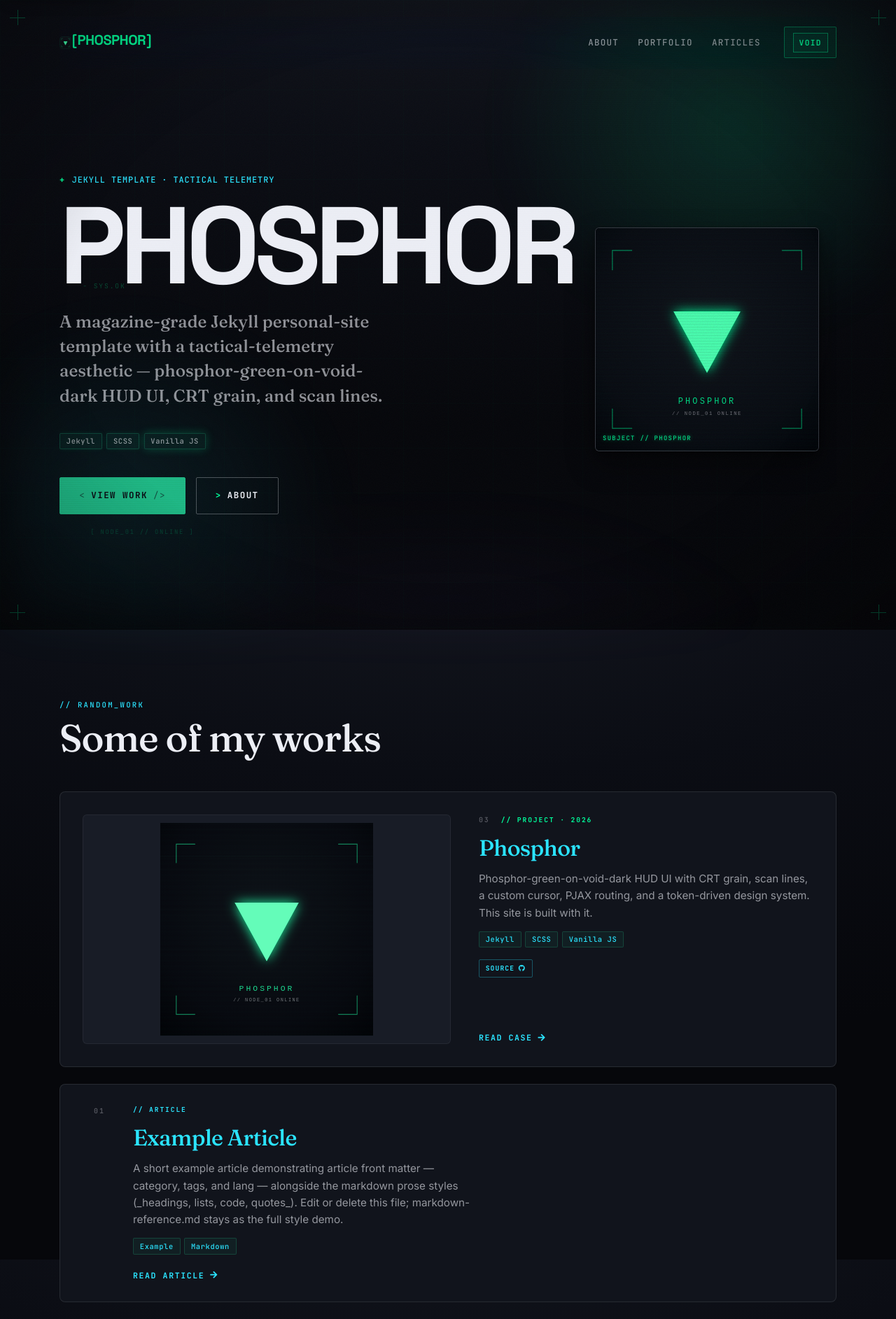
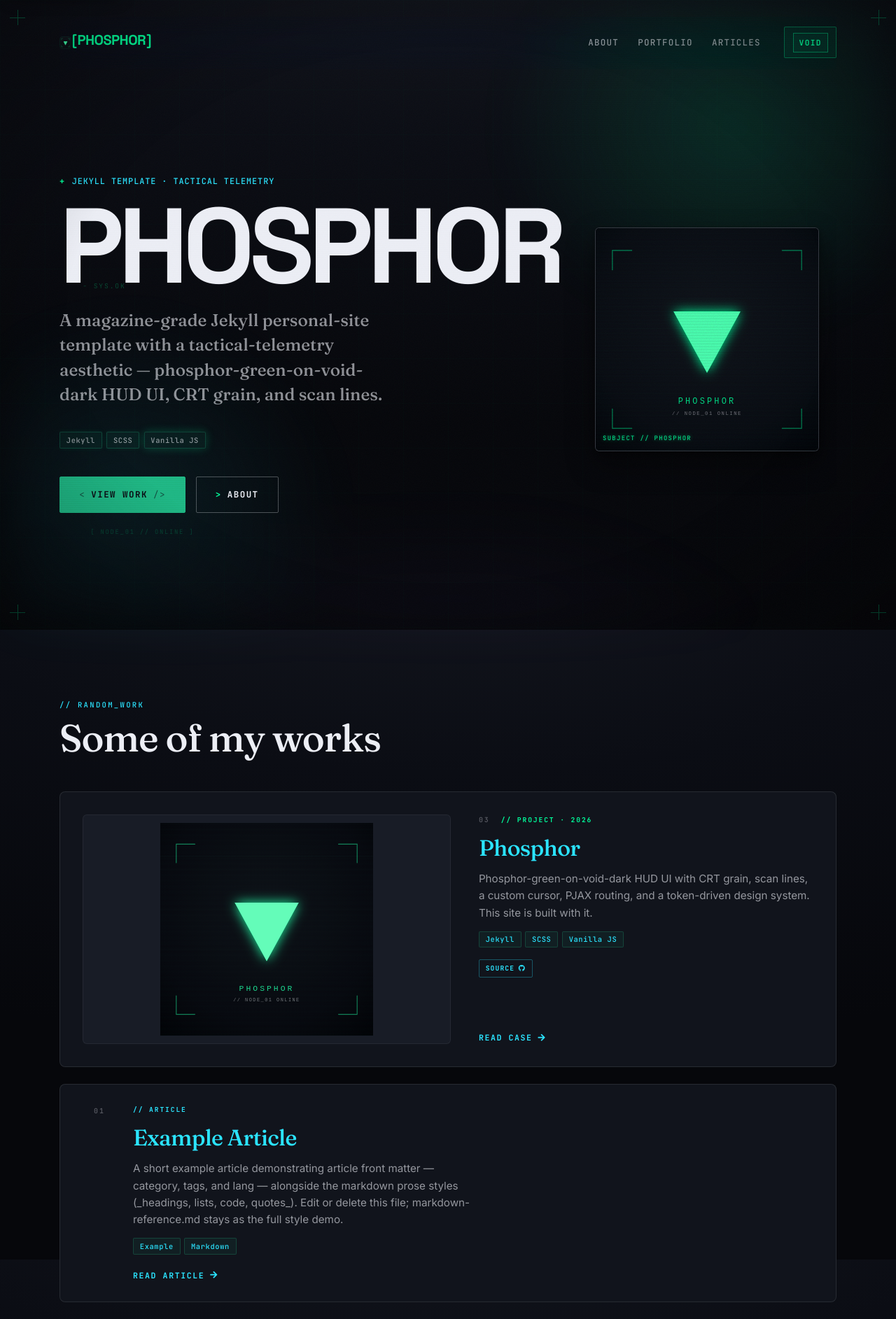
Before and after one commit to Nuo27/phosphor-site, a Jekyll site: the page built from pages/index.md, in a window 1280 px wide. Shown: the top 1885 px of the page at 70% size. Built offline with Jekyll 4.4.1, drawn with Linux system fonts in a browser that asks for light colours.

Commit message:
fix: cache-bust local assets + tighten wordmark fit margin
Returning visitors had the old main.js cached (no ?v=), so the wordmark
fit-fix never reached them — 'Phosphor' still clipped to 'Phosph'. Append
?v=<build time> to cursor/theme/main.js and style.css so each deploy busts
the browser cache. Also give fitWordmark an 8px slack so sub-pixel variance
can't re-clip.

```diff
--- a/_includes/head.html
+++ b/_includes/head.html
@@ -33,7 +33,7 @@
   <!-- Cursor controller — external script, synchronous (pre-paint, same as theme.js).
        style.css (render-blocking <link> below) applies cursor:none from frame 1;
        router.js keeps the shell alive across nav, so this runs once per tab. -->
-  <script src="{{ "/assets/js/cursor.js" | relative_url }}"></script>
+  <script src="{{ "/assets/js/cursor.js" | relative_url }}?v={{ site.time | date: "%Y%m%d%H%M" }}"></script>
 
   <link rel="icon" type="image/svg+xml" href="{{ '/assets/image/logo/phosphor-icon.svg' | relative_url }}">
   <link rel="alternate icon" href="{{ '/assets/favicon.ico' | relative_url }}">
@@ -43,7 +43,7 @@
   <link rel="preconnect" href="https://fonts.gstatic.com" crossorigin>
 
   <!-- Theme style (sets data-theme before paint) -->
-  <script src="{{ '/assets/js/theme.js' | relative_url }}"></script>
+  <script src="{{ '/assets/js/theme.js' | relative_url }}?v={{ site.time | date: "%Y%m%d%H%M" }}"></script>
 
   <!-- Type system: Fraunces (editorial serif) + Space Grotesk (display) + Inter (body) + JetBrains Mono (data) -->
   <link rel="stylesheet" href="https://fonts.googleapis.com/css2?family=Fraunces:ital,opsz,wght@0,9..144,500;0,9..144,600;0,9..144,700;1,9..144,400;1,9..144,500&family=Space+Grotesk:wght@500;600;700&family=Inter:wght@400;500;600;700&family=JetBrains+Mono:wght@400;500;700&display=swap">
@@ -55,6 +55,6 @@
   <link rel="stylesheet" href="https://cdn.jsdelivr.net/npm/bootstrap@4.6.0/dist/css/bootstrap.min.css">
 
   <!-- Custom CSS -->
-  <link rel="stylesheet" href="{{ '/assets/css/style.css' | relative_url }}">
+  <link rel="stylesheet" href="{{ '/assets/css/style.css' | relative_url }}?v={{ site.time | date: "%Y%m%d%H%M" }}">
 
 </head>
--- a/_layouts/default.html
+++ b/_layouts/default.html
@@ -31,7 +31,7 @@
   <script src="{{ "/assets/js/router.js" | relative_url }}"></script>
 
   <!-- Main JS (vanilla) -->
-  <script src="{{ "/assets/js/main.js" | relative_url }}"></script>
+  <script src="{{ "/assets/js/main.js" | relative_url }}?v={{ site.time | date: "%Y%m%d%H%M" }}"></script>
 </body>
 
 </html>
--- a/assets/js/main.js
+++ b/assets/js/main.js
@@ -606,7 +606,8 @@
     var lines = el.querySelectorAll('.line');
     for (var i = 0; i < lines.length; i++) {
       var inner = lines[i].querySelector('.line-inner');
-      if (inner && inner.scrollWidth > lines[i].clientWidth + 1) return true;
+      // 8px safety slack so sub-pixel/font-rendering variance never re-clips.
+      if (inner && inner.scrollWidth > lines[i].clientWidth - 8) return true;
     }
     return false;
   }
```
